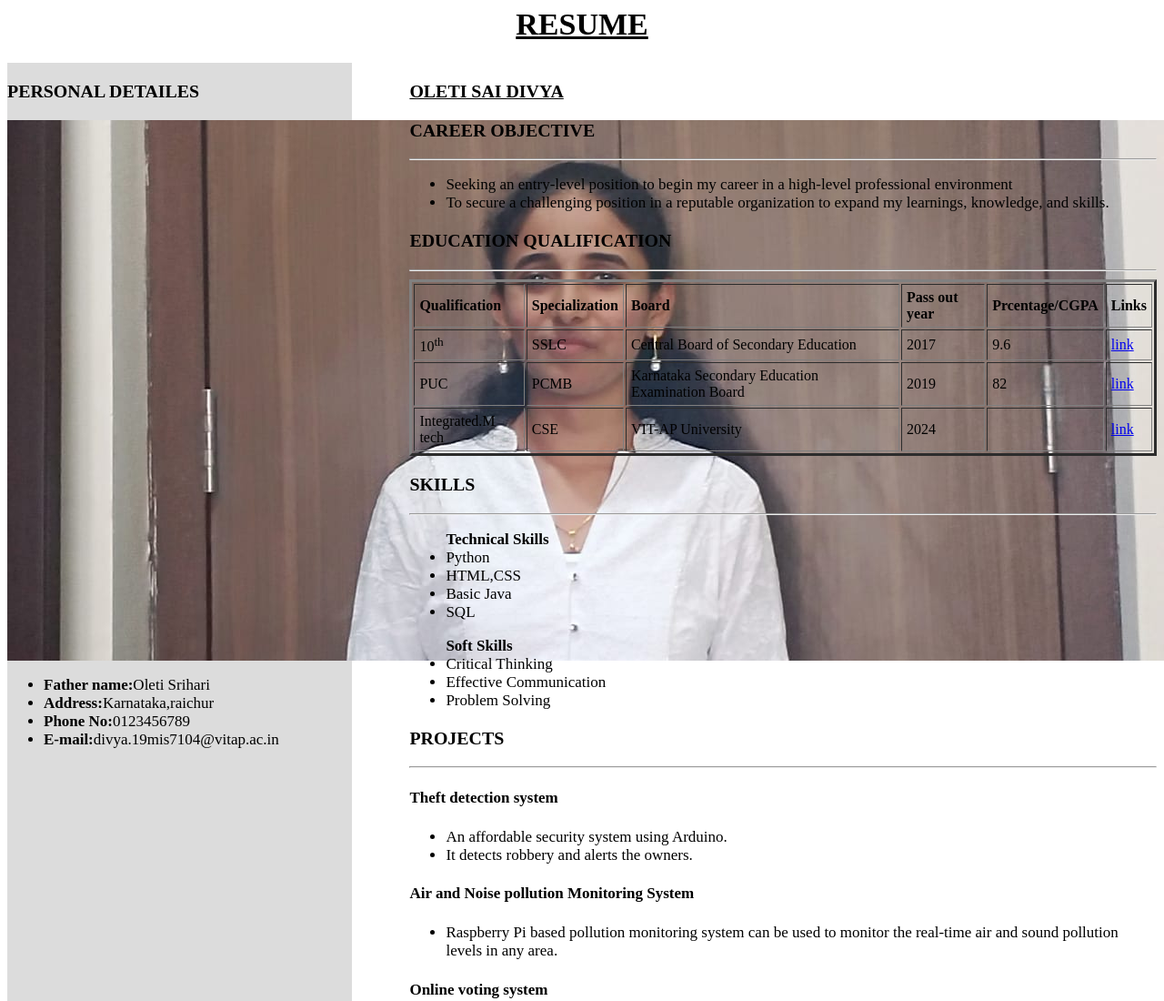
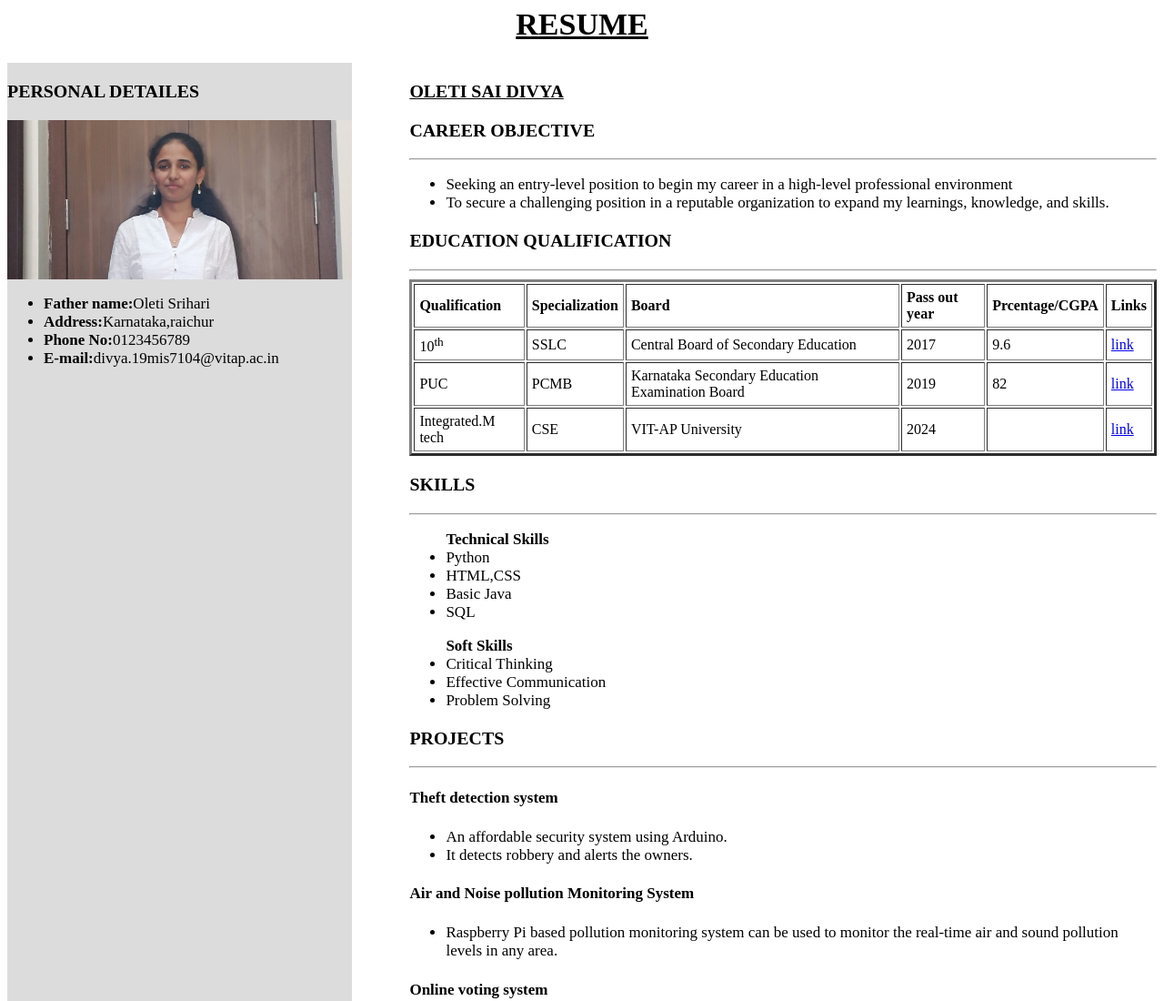
Before and after one commit to 3602sai/O.Sai-Divya-, a plain HTML site: page index.html in a window 1280 px wide. Shown: the top 1100 px of the page at 91% size. Drawn offline with Linux system fonts and the light colour scheme.

Commit message:
Add files via upload

```diff
--- a/index.html
+++ b/index.html
@@ -161,6 +161,10 @@ th {
   background-color:gainsboro;
   height:1400px;
 }
+#per img{
+ width:100%;
+ height:auto;
+}
   #resume{
   font-size:17px;
   }
```
